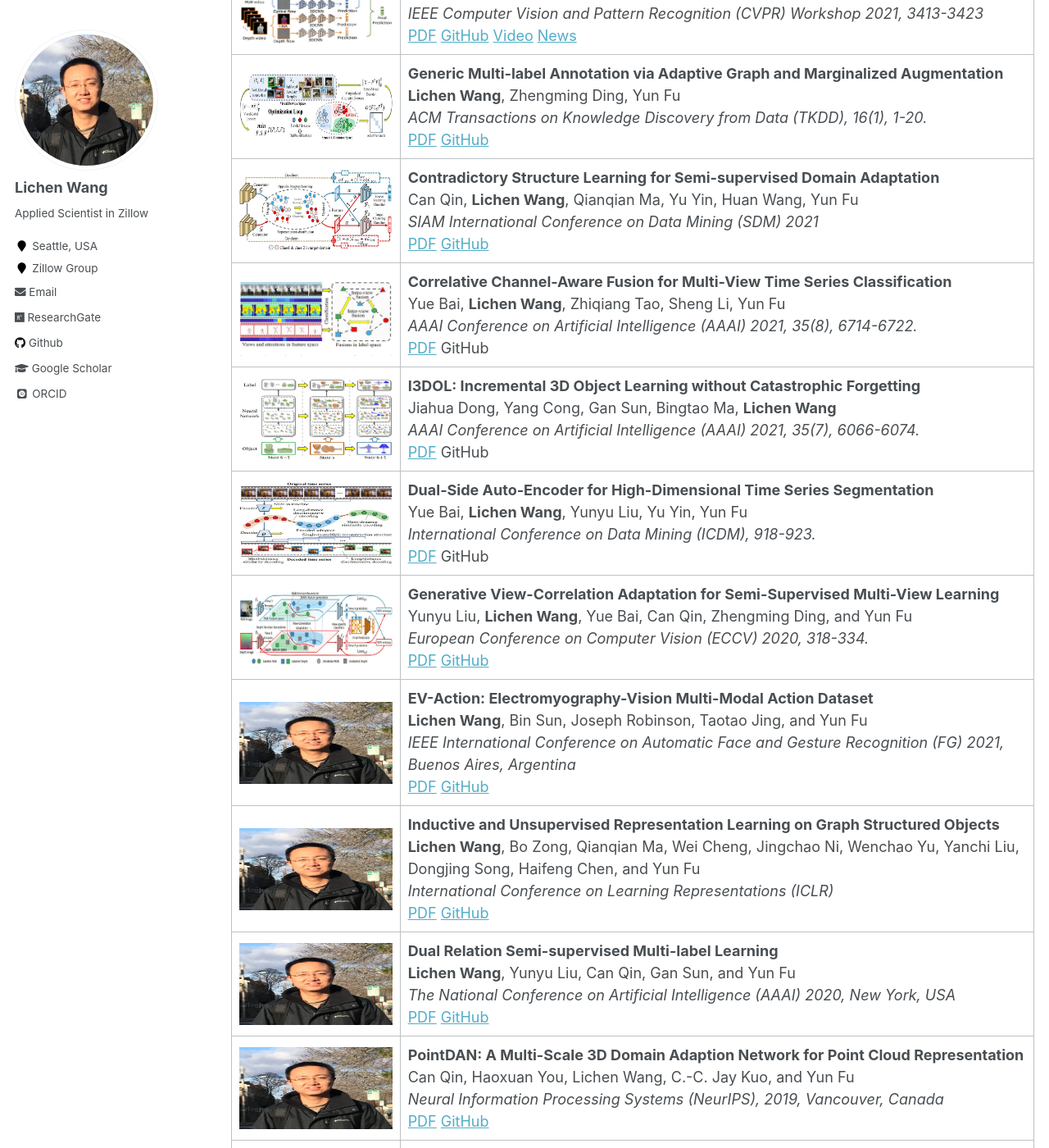
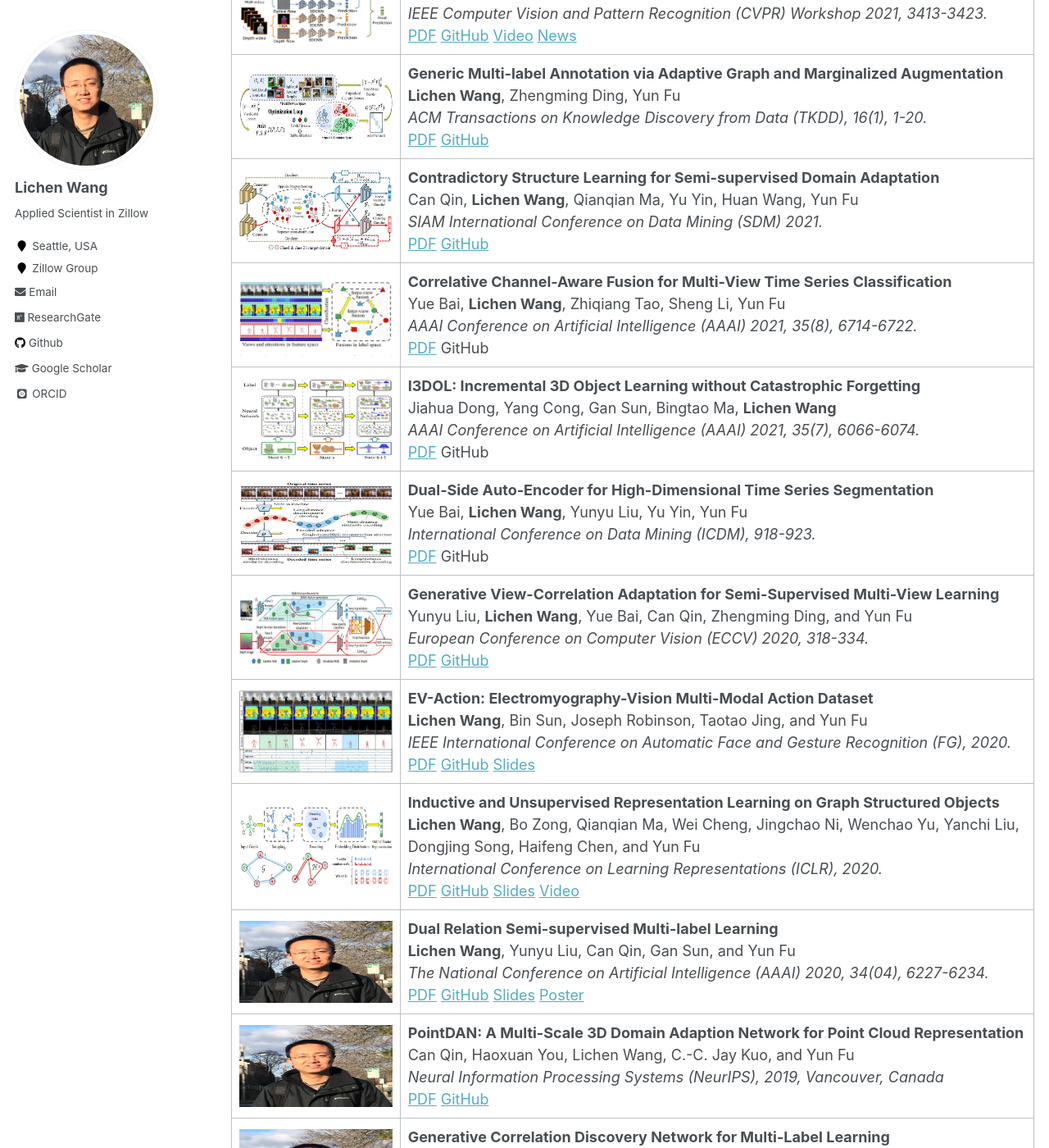
Before and after one commit to wanglichenxj/wanglichenxj.github.io, a Jekyll site: the page built from _pages/publications.md, in a window 1280 px wide and 1400 px high, scrolled down 436 px. Shown: the whole window at 82% size. Built offline with Jekyll 4.4.1, drawn with Linux system fonts in a browser that asks for light colours; some web fonts are replaced; some of the changed text lies outside the part shown.

Commit message:
add more page

```diff
--- a/_pages/publications.md
+++ b/_pages/publications.md
@@ -9,17 +9,17 @@ author_profile: true
 ## Conferences & Journals
 
 
-|<img src='MM21_domain.jpg' align='right' style=' width:300px;height:100px'/> | **Domain Generalization via Feature Variation Decorrelation** <br> Chang Liu, **Lichen Wang**, Kai Li, Yun Fu<br> <i>ACM Multimedia (MM) 2021 </i> <br>PDF GitHub|
-|<img src='CVPRW_21_SLR.jpg' align='right' style=' width:300px;height:100px'/> | **Skeleton Aware Multi-modal Sign Language Recognition** <br> Songyang Jiang, Bin Sun, **Lichen Wang**, Yue Bai, Kunpeng Li, Yun Fu<br> <i>IEEE Computer Vision and Pattern Recognition (CVPR) Workshop 2021, 3413-3423 </i> <br>[PDF](https://openaccess.thecvf.com/content/CVPR2021W/ChaLearn/papers/Jiang_Skeleton_Aware_Multi-Modal_Sign_Language_Recognition_CVPRW_2021_paper.pdf) [GitHub](https://github.com/jackyjsy/CVPR21Chal-SLR) [Video](https://data.chalearnlap.cvc.uab.cat/AuTSL/webpage/presentations/4.Skeleton_Aware_Multi-modal_Sign_Language_Recognition.mp4) [News](https://chalearnlap.cvc.uab.cat/challenge/43/description/)|
+|<img src='MM21_domain.jpg' align='right' style=' width:300px;height:100px'/> | **Domain Generalization via Feature Variation Decorrelation** <br> Chang Liu, **Lichen Wang**, Kai Li, Yun Fu<br> <i>ACM Multimedia (MM) 2021. </i> <br>PDF GitHub|
+|<img src='CVPRW_21_SLR.jpg' align='right' style=' width:300px;height:100px'/> | **Skeleton Aware Multi-modal Sign Language Recognition** <br> Songyang Jiang, Bin Sun, **Lichen Wang**, Yue Bai, Kunpeng Li, Yun Fu<br> <i>IEEE Computer Vision and Pattern Recognition (CVPR) Workshop 2021, 3413-3423. </i> <br>[PDF](https://openaccess.thecvf.com/content/CVPR2021W/ChaLearn/papers/Jiang_Skeleton_Aware_Multi-Modal_Sign_Language_Recognition_CVPRW_2021_paper.pdf) [GitHub](https://github.com/jackyjsy/CVPR21Chal-SLR) [Video](https://data.chalearnlap.cvc.uab.cat/AuTSL/webpage/presentations/4.Skeleton_Aware_Multi-modal_Sign_Language_Recognition.mp4) [News](https://chalearnlap.cvc.uab.cat/challenge/43/description/)|
 |<img src='TKDD_AGMA.jpg' align='right' style=' width:300px;height:100px'/> | **Generic Multi-label Annotation via Adaptive Graph and Marginalized Augmentation** <br> **Lichen Wang**, Zhengming Ding, Yun Fu<br> <i>ACM Transactions on Knowledge Discovery from Data (TKDD), 16(1), 1-20.</i> <br>[PDF](http://wanglichenxj.github.io/files/KDD_AGMA_Lichen.pdf) [GitHub](https://github.com/wanglichenxj/Generic-Multi-label-Annotation-via-Adaptive-Graph-and-Marginalized-Augmentation)|
-|<img src='SDM21_UODA.jpg' align='right' style=' width:300px;height:100px'/> | **Contradictory Structure Learning for Semi-supervised Domain Adaptation** <br> Can Qin, **Lichen Wang**, Qianqian Ma, Yu Yin, Huan Wang, Yun Fu<br> <i>SIAM International Conference on Data Mining (SDM) 2021</i> <br>[PDF](https://arxiv.org/abs/2002.02545) [GitHub](https://github.com/canqin001/UODA)|
+|<img src='SDM21_UODA.jpg' align='right' style=' width:300px;height:100px'/> | **Contradictory Structure Learning for Semi-supervised Domain Adaptation** <br> Can Qin, **Lichen Wang**, Qianqian Ma, Yu Yin, Huan Wang, Yun Fu<br> <i>SIAM International Conference on Data Mining (SDM) 2021. </i> <br>[PDF](https://arxiv.org/abs/2002.02545) [GitHub](https://github.com/canqin001/UODA)|
 |<img src='AAAI21_MultiView_Yue.jpg' align='right' style=' width:300px;height:100px'/> | **Correlative Channel-Aware Fusion for Multi-View Time Series Classification** <br> Yue Bai, **Lichen Wang**, Zhiqiang Tao, Sheng Li, Yun Fu<br> <i>AAAI Conference on Artificial Intelligence (AAAI) 2021, 35(8), 6714-6722.</i> <br>[PDF](https://ojs.aaai.org/index.php/AAAI/article/view/16830) GitHub|
 |<img src='AAAI21_3DOL.jpg' align='right' style=' width:300px;height:100px'/> | **I3DOL: Incremental 3D Object Learning without Catastrophic Forgetting** <br> Jiahua Dong, Yang Cong, Gan Sun, Bingtao Ma, **Lichen Wang**<br> <i>AAAI Conference on Artificial Intelligence (AAAI) 2021, 35(7), 6066-6074.</i> <br>[PDF](https://ojs.aaai.org/index.php/AAAI/article/view/16756) GitHub|
 |<img src='ICDM21_Seg.jpg' align='right' style=' width:300px;height:100px'/> | **Dual-Side Auto-Encoder for High-Dimensional Time Series Segmentation** <br> Yue Bai, **Lichen Wang**, Yunyu Liu, Yu Yin, Yun Fu<br> <i>International Conference on Data Mining (ICDM), 918-923.</i> <br>[PDF](https://ieeexplore.ieee.org/document/9338296) GitHub|
 |<img src='ECCV20_MultiView.jpg' align='right' style=' width:300px;height:100px'/> | **Generative View-Correlation Adaptation for Semi-Supervised Multi-View Learning** <br> Yunyu Liu, **Lichen Wang**, Yue Bai, Can Qin, Zhengming Ding, and Yun Fu<br> <i>European Conference on Computer Vision (ECCV) 2020, 318-334. </i> <br>[PDF](https://www.ecva.net/papers/eccv_2020/papers_ECCV/papers/123590307.pdf) [GitHub](https://github.com/wenwen0319/GVCA)|
-|<img src='profile_img.png' align='right' style=' width:300px;height:100px'/> | **EV-Action: Electromyography-Vision Multi-Modal Action Dataset** <br> **Lichen Wang**, Bin Sun, Joseph Robinson, Taotao Jing, and Yun Fu<br> <i>IEEE International Conference on Automatic Face and Gesture Recognition (FG) 2021, Buenos Aires, Argentina</i> <br>[PDF](https://link.springer.com/article/10.1007/s42979-021-00690-w) [GitHub](https://link.springer.com/article/10.1007/s42979-021-00690-w)|
-|<img src='profile_img.png' align='right' style=' width:300px;height:100px'/> | **Inductive and Unsupervised Representation Learning on Graph Structured Objects** <br> **Lichen Wang**, Bo Zong, Qianqian Ma, Wei Cheng, Jingchao Ni, Wenchao Yu, Yanchi Liu, Dongjing Song, Haifeng Chen, and Yun Fu<br> <i>International Conference on Learning Representations (ICLR)</i> <br>[PDF](https://link.springer.com/article/10.1007/s42979-021-00690-w) [GitHub](https://link.springer.com/article/10.1007/s42979-021-00690-w)|
-|<img src='profile_img.png' align='right' style=' width:300px;height:100px'/> | **Dual Relation Semi-supervised Multi-label Learning** <br> **Lichen Wang**, Yunyu Liu, Can Qin, Gan Sun, and Yun Fu<br> <i>The National Conference on Artificial Intelligence (AAAI) 2020, New York, USA</i> <br>[PDF](https://link.springer.com/article/10.1007/s42979-021-00690-w) [GitHub](https://link.springer.com/article/10.1007/s42979-021-00690-w)|
+|<img src='FG20_EVAction.jpg' align='right' style=' width:300px;height:100px'/> | **EV-Action: Electromyography-Vision Multi-Modal Action Dataset** <br> **Lichen Wang**, Bin Sun, Joseph Robinson, Taotao Jing, and Yun Fu<br> <i>IEEE International Conference on Automatic Face and Gesture Recognition (FG), 2020. </i> <br>[PDF](https://arxiv.org/abs/1904.12602) [GitHub](https://github.com/wanglichenxj/EV-Action-Electromyography-Vision-Multi-Modal-Action-Dataset) [Slides](http://wanglichenxj.github.io/files/FG_EVAction_slides.pdf)|
+|<img src='ICLR20_Graph.jpg' align='right' style=' width:300px;height:100px'/> | **Inductive and Unsupervised Representation Learning on Graph Structured Objects** <br> **Lichen Wang**, Bo Zong, Qianqian Ma, Wei Cheng, Jingchao Ni, Wenchao Yu, Yanchi Liu, Dongjing Song, Haifeng Chen, and Yun Fu<br> <i>International Conference on Learning Representations (ICLR), 2020.</i> <br>[PDF](https://openreview.net/pdf?id=rkem91rtDB) [GitHub](https://github.com/wanglichenxj/Inductive-and-Unsupervised-Representation-Learning-on-Graph-Structured-Objects) [Slides](https://github.com/wanglichenxj/Inductive-and-Unsupervised-Representation-Learning-on-Graph-Structured-Objects/blob/master/presentations/ICLR_slides.pdf) [Video](https://iclr.cc/virtual_2020/poster_rkem91rtDB.html)|
+|<img src='profile_img.png' align='right' style=' width:300px;height:100px'/> | **Dual Relation Semi-supervised Multi-label Learning** <br> **Lichen Wang**, Yunyu Liu, Can Qin, Gan Sun, and Yun Fu<br> <i>The National Conference on Artificial Intelligence (AAAI) 2020, 34(04), 6227-6234. </i> <br>[PDF](https://ojs.aaai.org/index.php/AAAI/article/view/6089) [GitHub](https://github.com/wanglichenxj/Dual-Relation-Semi-supervised-Multi-label-Learning) [Slides](https://github.com/wanglichenxj/Dual-Relation-Semi-supervised-Multi-label-Learning/blob/master/presentation/AAAI20_DRML_spotlight.pdf) [Poster](https://github.com/wanglichenxj/Dual-Relation-Semi-supervised-Multi-label-Learning/blob/master/presentation/%20AAAI20_DRML_poster.pdf)|
 |<img src='profile_img.png' align='right' style=' width:300px;height:100px'/> | **PointDAN: A Multi-Scale 3D Domain Adaption Network for Point Cloud Representation** <br> Can Qin, Haoxuan You, Lichen Wang, C.-C. Jay Kuo, and Yun Fu<br> <i>Neural Information Processing Systems (NeurIPS), 2019, Vancouver, Canada</i> <br>[PDF](https://link.springer.com/article/10.1007/s42979-021-00690-w) [GitHub](https://link.springer.com/article/10.1007/s42979-021-00690-w)|
 |<img src='profile_img.png' align='right' style=' width:300px;height:100px'/> | **Generative Correlation Discovery Network for Multi-Label Learning** <br> **Lichen Wang**, Zhengming Ding, Seungju Han, Jae-Joon Han, Changkyu Choi, Yun Fu<br> <i>IEEE International Conference on Data Mining (ICDM) (Long paper), 2019, Beijing, China</i> <br>[PDF](https://link.springer.com/article/10.1007/s42979-021-00690-w) [GitHub](https://link.springer.com/article/10.1007/s42979-021-00690-w)|
 |<img src='profile_img.png' align='right' style=' width:300px;height:100px'/> | **Job2Vec: Job Title Benchmarking with Collective Multi-View Representation Learning** <br> Denghui Zhang, Junming Liu, Hengshu Zhu, Yanchi Liu, **Lichen Wang**, Pengyang Wang, Hui Xiong<br> <i>ACM International Conference on Information and Knowledge Management (CIKM) (Regular paper), 2019, Beijing, China</i> <br>[PDF](https://link.springer.com/article/10.1007/s42979-021-00690-w) [GitHub](https://link.springer.com/article/10.1007/s42979-021-00690-w)|
```
Also changed, not shown: _publications/FG20_EVAction.jpg (added), _publications/ICLR20_Graph.jpg (added), 1 other file.
